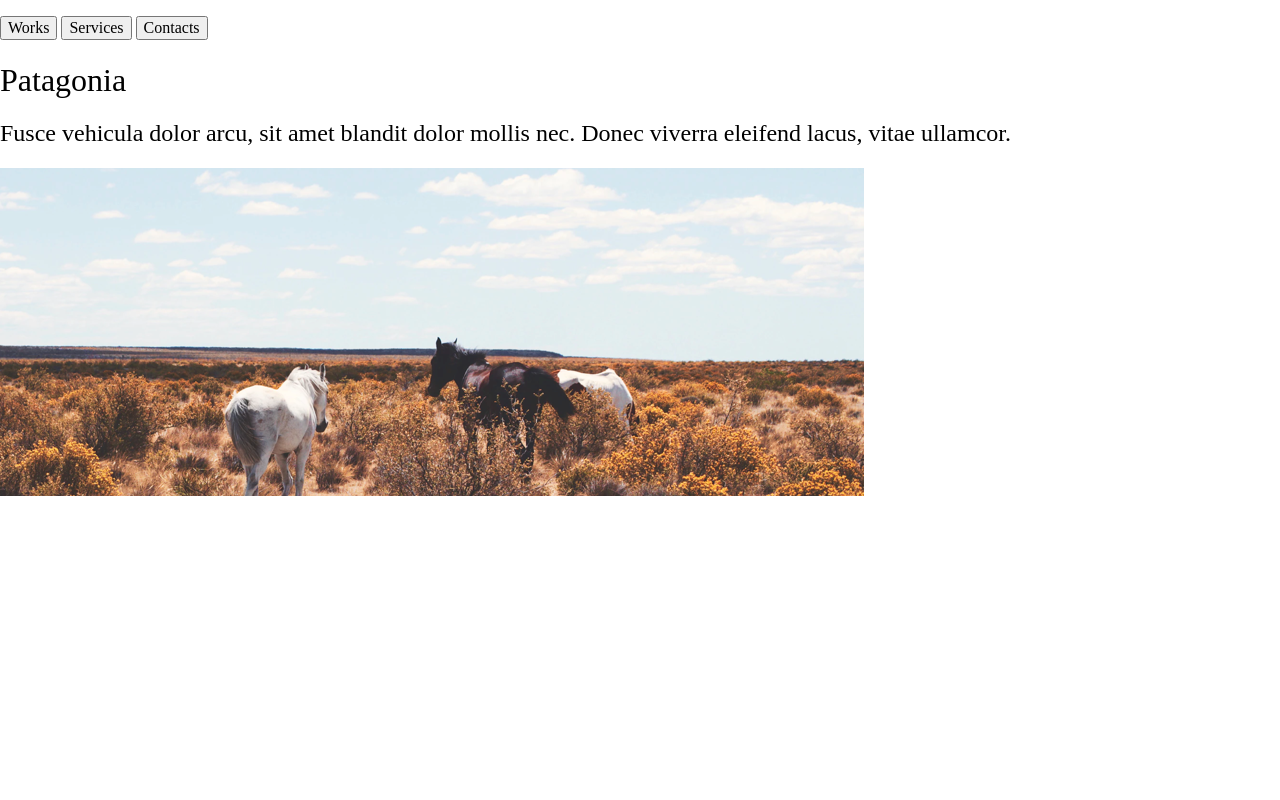
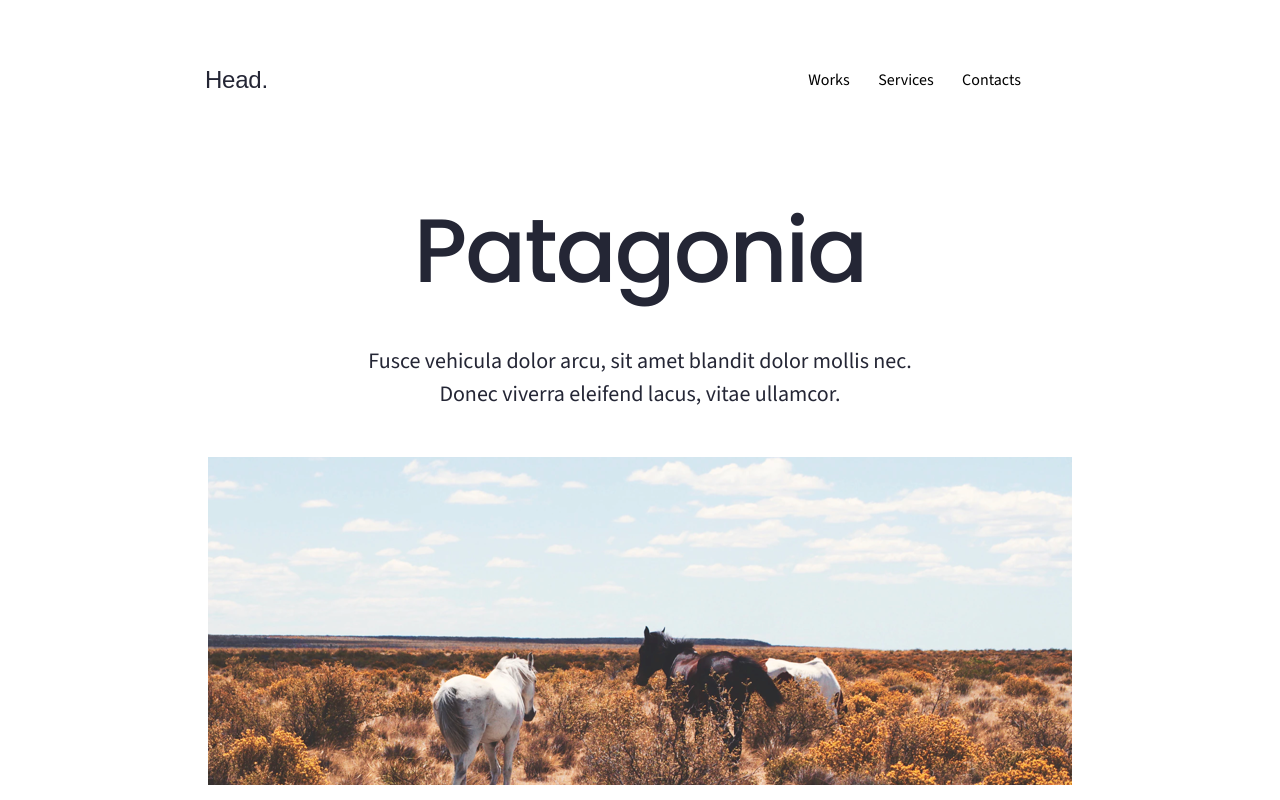
Before and after one commit to jenniesteinhoff/responsive-design, a plain HTML site: page index.html in a window 1280 px wide. Drawn offline with nearby package versions, Linux system fonts and the light colour scheme; a web font is replaced by a local one.

Commit message:
positioning based on devices

```diff
--- a/index.html
+++ b/index.html
@@ -5,34 +5,41 @@
     <meta name="viewport" content="width=device-width, initial-scale=1.0">
     <link rel="preconnect" href="https://fonts.googleapis.com">
     <link rel="preconnect" href="https://fonts.gstatic.com" crossorigin>
-    <link href="https://fonts.googleapis.com/css2?family=Aldrich&family=Baloo+2:wght@400..800&family=Poppins:ital,wght@0,100;0,200;0,300;0,400;0,500;0,600;0,700;0,
-    800;0,900;1,100;1,200;1,300;1,400;1,500;1,600;1,700;1,800;1,900&family=Source+Sans+3:ital,wght@0,200..900;1,200..900&display=swap" rel="stylesheet">
+    <link href="https://fonts.googleapis.com/css2?family=Aldrich&family=Baloo+2:wght@400..800&family=Poppins:ital,wght@0,100;0,200;0,300;0,400;0,500;0,600;0,700;0,800;0,900;1,100;1,200;1,300;1,400;1,500;1,600;1,700;1,800;1,900&family=Source+Sans+3:ital,wght@0,200..900;1,200..900&display=swap" rel="stylesheet">
     <link rel="stylesheet" href="styles/normalize.css"/>
     <link rel="stylesheet" href="styles/index.css"/>
     <title>Responsive Design</title>
 </head>
 
 <body>
-    <header>
-        <div class="logo"><p class="txt__logo"></p></div>
-        <nav class="navigation">
-            <button class="btn__navigation works">Works</button>
-            <button class="btn__navigation services">Services</button>
-            <button class="btn__navigation contacts">Contacts</button>
-        </nav>
+    <header class="header">
+        <div class="container header">
+            <div class="logo"><p class="txt__logo">Head.</p></div>
+            <nav class="navigation">
+                <button class="btn__navigation works">Works</button>
+                <button class="btn__navigation services">Services</button>
+                <button class="btn__navigation contacts">Contacts</button>
+            </nav>
+        </div>
     </header>
-    <main>
+    <main class="main">
         <div class="container one">
-            <h1 class="card__title">Patagonia</h1>
+            <h1 class="card title">Patagonia</h1>
         </div>
         <div class="container two">
-            <h2 class="card__heading">Fusce vehicula dolor arcu, sit amet blandit dolor mollis nec. Donec viverra eleifend lacus, vitae ullamcor.</h2>
+            <h2 class="card heading">Fusce vehicula dolor arcu, sit amet blandit dolor mollis nec. Donec viverra eleifend lacus, vitae ullamcor.</h2>
         </div>
         <div class="container three">
-            <img class="card__img" src="images\horses.png" alt="three horses walking in the desert">
+            <div class="card img">
+                <picture class="img__horse">
+                    <source media="(min-width: 1000px)" srcset="./images/horses_large.png">
+                    <source media="(max-width: 769px)" srcset="./images/horses_medium.png">
+                    <source media="(max-width: 321px)" srcset="./images/horses_small.png">
+                    <img src="images/horses_large.png" alt="three horses walking in the desert">
+                </picture>
+            </div>
         </div>
     </main>
-    <footer></footer>
 </body>
 
 </html>
--- a/styles/index.css
+++ b/styles/index.css
@@ -1 +1,207 @@
-h1{font-weight:500}h2{font-weight:400}
+body {
+    display: flex;
+    flex-direction: column;
+    align-items: center;
+    justify-content: center;
+    color: #242635;
+    font-style: normal;
+    width: 100%;
+
+
+}
+
+/*Text*/
+h1 {
+    font-family: "Poppins", sans-serif;
+    font-weight: 500;
+}
+h2 {
+    font-family: "Source Sans 3", sans-serif;
+    font-size: 22px;
+    line-height: 33px;
+    text-align: center;
+}
+.txt__logo {
+    font-family: "Aldrich", sans-serif;
+    font-size: 24px;
+    letter-spacing: -0.25px;
+}
+
+h2, .txt__logo, .btn__navigation {
+    font-weight: 400;
+}
+
+img {
+    width: 100%;
+    height: 100%;
+    object-fit: cover;
+}
+
+/*Header*/
+.header {
+    display: flex;
+    justify-content: center;
+    width: 100%;
+    max-height: 62px;
+
+}
+.container.header {
+    display: grid;
+    justify-content: space-between;
+    max-width: 870px;
+    width: 100%;
+    padding-top: 68px;
+}
+.logo {
+    width: 90px;
+    grid-column: 1 / 2;
+}
+.navigation {
+    display: grid;
+    justify-content: start;
+    align-content: center;
+    grid-template-columns: repeat(4, 1fr);
+    grid-column: 4 / 5;
+    grid-gap: 28px;
+    max-width: 267px;
+
+}
+
+/*Buttons*/
+.btn__navigation {
+    display: grid;
+    justify-content: center;
+    font-family: "Source Sans 3", sans-serif;
+    font-size: 16px;
+    line-height: 22.4px;
+    border-style: none;
+    background-color: #FFF;
+
+    &.works {
+        grid-column: 1 / 2;
+        width: 42px;
+    }
+    &.services {
+        grid-column: 2 / 3;
+        width: 56px;
+    }
+    &.contacts {
+        grid-column: 3 / 4;
+        width: 59px;
+    }
+}
+.btn__navigation:hover {
+    color: #d3611a;
+    font-weight: 500;
+    transition: 0.5s;
+}
+
+/*Main*/
+.main {
+    display: grid;
+    justify-items: center;
+    align-items: center;
+    grid-template-rows: repeat(3, 1fr);
+    max-width: 864px;
+    min-height: 716px;
+}
+.container {
+
+    &.one {
+        grid-column: 2 / 3;
+        grid-row: 2 / 3;
+        min-width: 217px;
+        max-width: 573.5px;
+
+    }
+
+    &.two {
+        grid-column: 2 / 3;
+        grid-row: 3 / 4;
+        min-width: 217px;
+        max-width: 573.5px;
+        min-height: 49px;
+        max-height: 66px;
+        margin: 30px;
+    }
+
+    &.three {
+        grid-column: 1 / 4;
+        grid-row: 4 / 5;
+        min-width: 256px;
+        max-width: 864px;
+
+        overflow: hidden;
+    }
+}
+.card {
+
+    &.title {
+        grid-row: 1 / 2;
+        min-width: 182px;
+        max-width: 455px;
+        min-height: 40px;
+        max-height: 102px;
+        font-size: 90px;
+        line-height: 102px;
+        letter-spacing: -2px;
+    }
+    &.heading {
+        grid-row: 3 / 4;
+        min-width: 217px;
+        max-width: 573.5px;
+        max-height: 96px;
+    }
+    &.img {
+        margin-top: 17px;
+    }
+}
+
+
+/*Media*/
+@media screen and (min-width: 770px) {
+    .container.two {
+        margin: 30px;
+    }
+}
+
+@media screen and (max-width: 769px){
+
+    .card.img {
+        background-image: url(../images/horses_medium.png);
+        margin-top: 3px;
+    }
+    .container.header {
+        max-width: 617px;
+        padding-top: 40px;
+    }
+    .txt__logo {
+        font-family: "Baloo 2", sans-serif;
+        font-size: 24px;
+        font-weight: 800;
+    }
+    .navigation {
+        grid-gap: 30px;
+        max-width: 303px;
+    }
+    .card.title {
+        font-size: 72px;
+        line-height: 82.8px;
+        letter-spacing: -1.6px;
+    }
+    .main {
+        min-height: 960px;
+    }
+    .container.two {
+        margin: 22px;
+    }
+
+}
+@media screen and (max-width: 321px){
+    .card.img {
+        background-image: url(../images/horses_small.png);
+    }
+    .header {
+        padding-top: 11px;
+    }
+}
--- a/styles/index.scss
+++ /dev/null
@@ -1,6 +0,0 @@
-h1 {
-    font-weight: 500;
-}
-h2 {
-    font-weight: 400;
-}
--- /dev/null
+++ b/styles/normalize.css
@@ -0,0 +1,48 @@
+/* http://meyerweb.com/eric/tools/css/reset/
+   v2.0 | 20110126
+   License: none (public domain)
+*/
+
+html, body, div, span, applet, object, iframe,
+h1, h2, h3, h4, h5, h6, p, blockquote, pre,
+a, abbr, acronym, address, big, cite, code,
+del, dfn, em, img, ins, kbd, q, s, samp,
+small, strike, strong, sub, sup, tt, var,
+b, u, i, center,
+dl, dt, dd, ol, ul, li,
+fieldset, form, label, legend,
+table, caption, tbody, tfoot, thead, tr, th, td,
+article, aside, canvas, details, embed,
+figure, figcaption, footer, header, hgroup,
+menu, nav, output, ruby, section, summary,
+time, mark, audio, video {
+	margin: 0;
+	padding: 0;
+	border: 0;
+	font-size: 100%;
+	font: inherit;
+	vertical-align: baseline;
+}
+/* HTML5 display-role reset for older browsers */
+article, aside, details, figcaption, figure,
+footer, header, hgroup, menu, nav, section {
+	display: block;
+}
+body {
+	line-height: 1;
+}
+ol, ul {
+	list-style: none;
+}
+blockquote, q {
+	quotes: none;
+}
+blockquote:before, blockquote:after,
+q:before, q:after {
+	content: '';
+	content: none;
+}
+table {
+	border-collapse: collapse;
+	border-spacing: 0;
+}
```
Also changed, not shown: images/horses_large.png (renamed from images/horses.png), images/horses_medium.png (added), images/horses_small.png (added), styles/_fonts.scss (renamed from styles/fonts.scss), styles/fonts.css (deleted), 1 other file.
